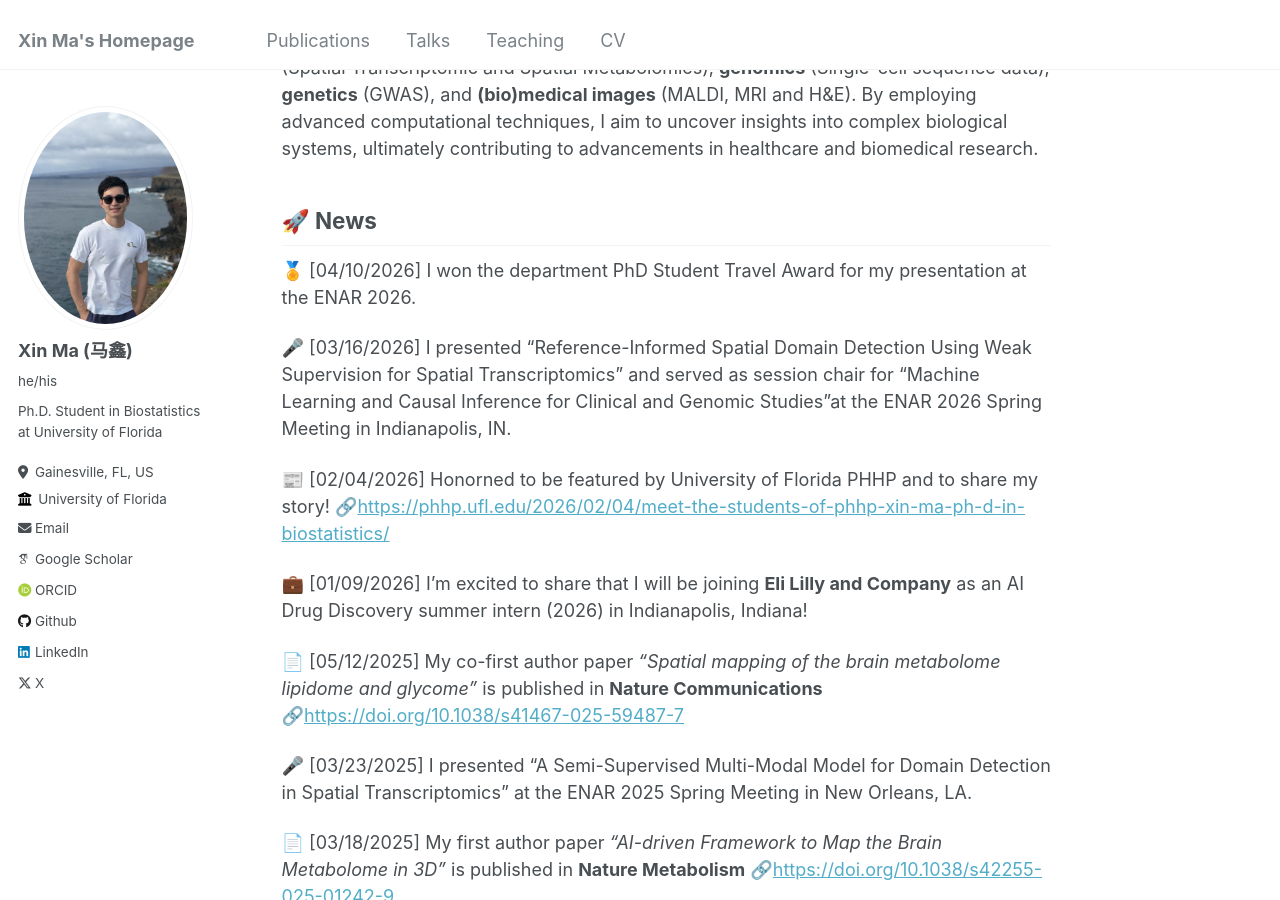
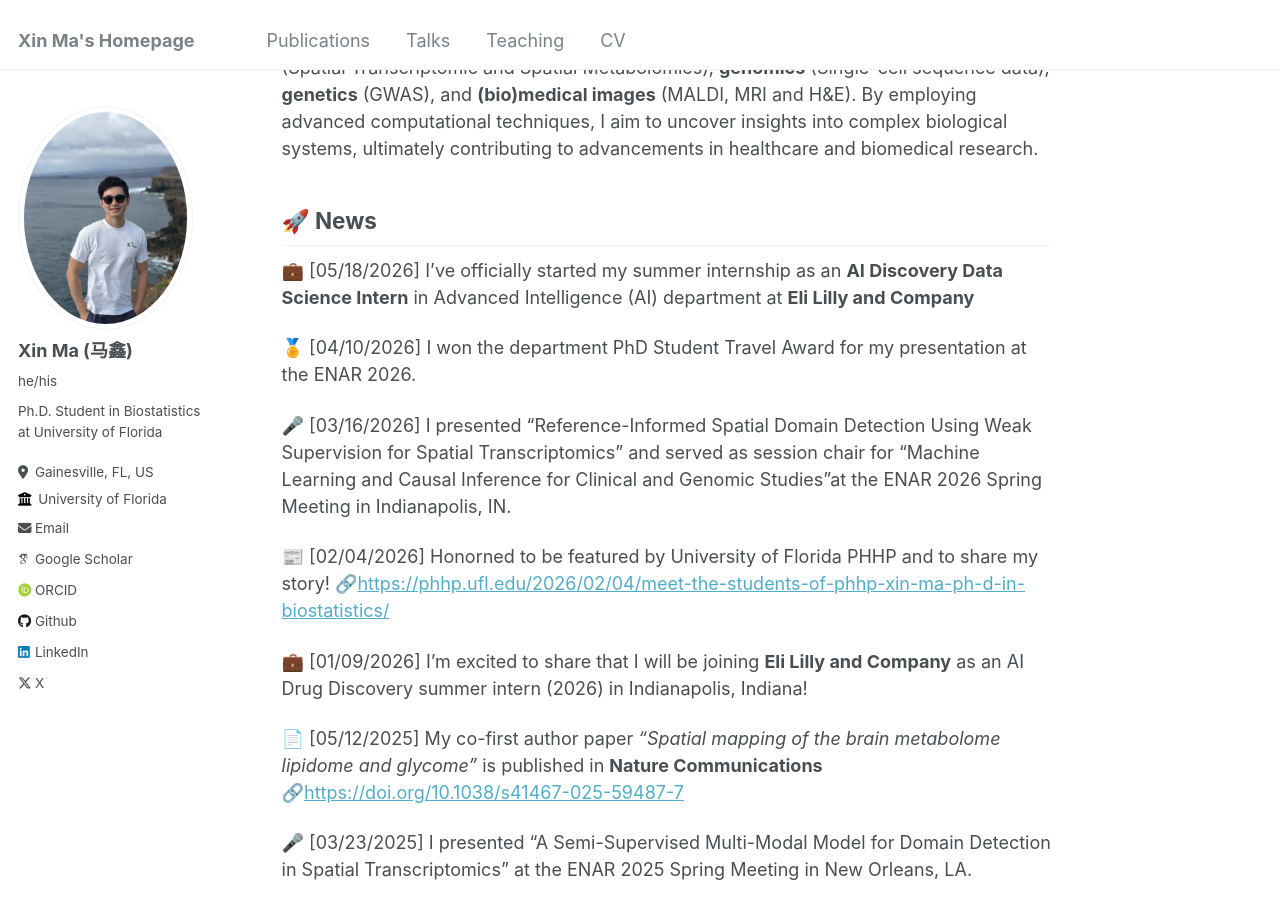
Before and after one commit to XinBiostats/xinbiostats.github.io, a Jekyll site: the page built from _pages/about.md, in a window 1280 px wide and 900 px high, scrolled down 361 px. Built offline with Jekyll 4.4.1, drawn with Linux system fonts in a browser that asks for light colours; some web fonts are replaced.

Commit message:
Update about.md

```diff
--- a/_pages/about.md
+++ b/_pages/about.md
@@ -13,6 +13,8 @@ My research interests revolve around leveraging statistical learning and deep le
 
 🚀  News
 ------
+💼 [05/18/2026] I've officially started my summer internship as an **AI Discovery Data Science Intern** in Advanced Intelligence (AI) department at **Eli Lilly and Company**
+
 🏅 [04/10/2026] I won the department PhD Student Travel Award for my presentation at the ENAR 2026.
 
 🎤 [03/16/2026] I presented "Reference-Informed Spatial Domain Detection Using Weak Supervision for Spatial Transcriptomics" and served as session chair for "Machine Learning and Causal Inference for Clinical and Genomic Studies"at the ENAR 2026 Spring Meeting in Indianapolis, IN.
```
